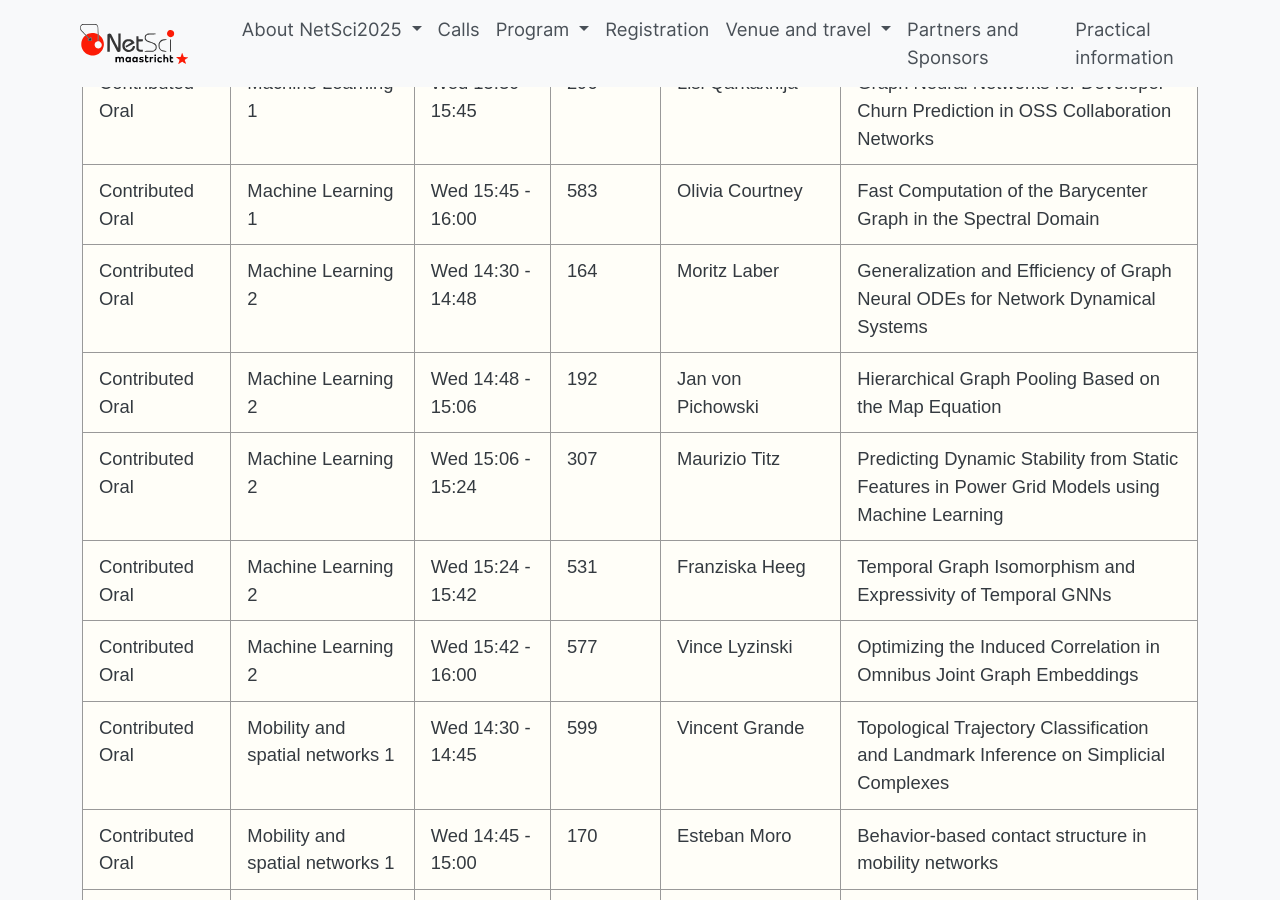
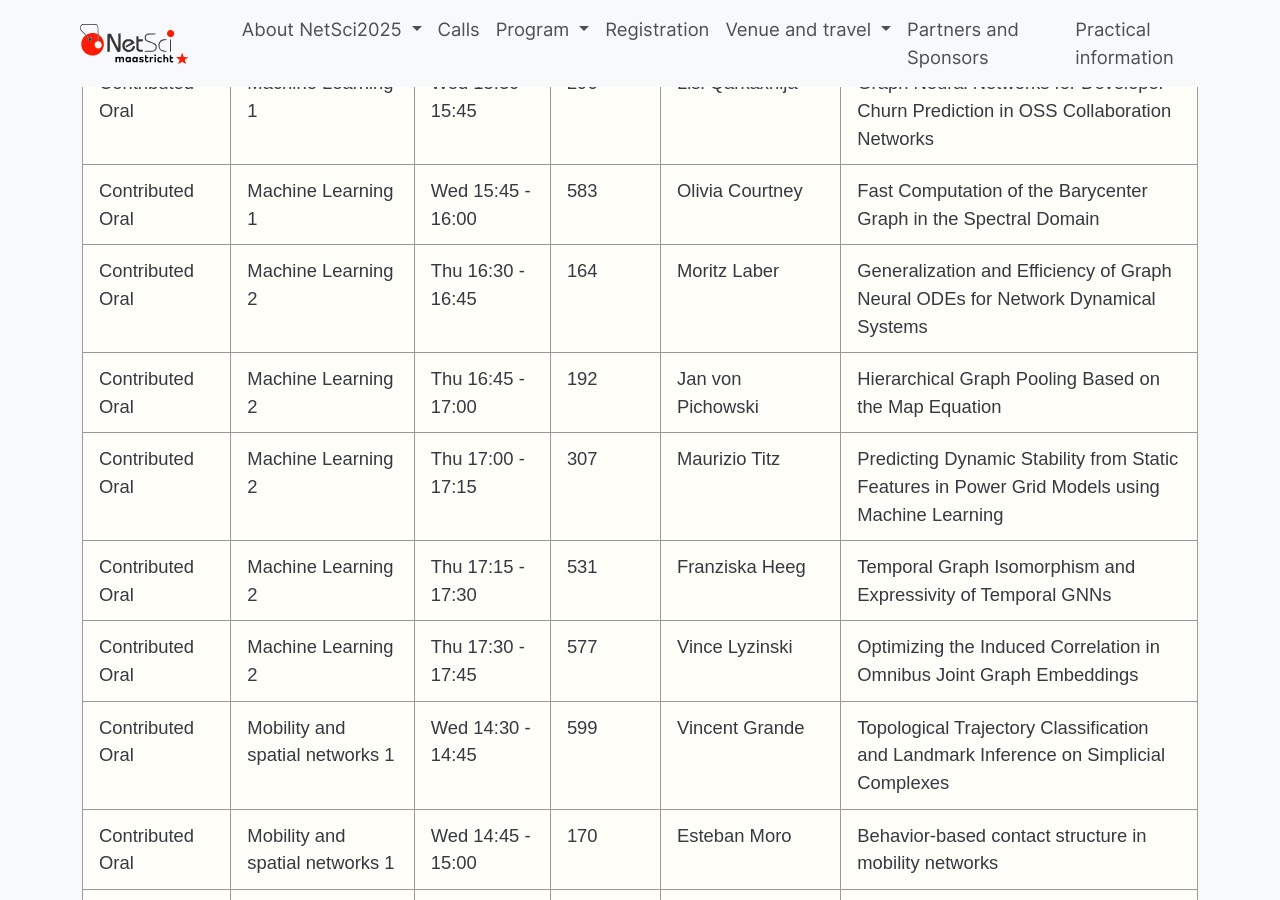
Before and after one commit to NetSci2025/netsci2025.github.io, a Jekyll site: the page built from all.md, in a window 1280 px wide and 900 px high, scrolled down 9475 px. Built offline with Jekyll 4.4.1, drawn with Linux system fonts in a browser that asks for light colours.

Commit message:
fix ml 2

```diff
--- a/_data/all.yml
+++ b/_data/all.yml
@@ -631,33 +631,33 @@
   Contribution_title: Fast Computation of the Barycenter Graph in the Spectral Domain
 - Contribution_type: Contributed Oral
   Session_name: Machine Learning 2
-  Time: Wed 14:30 - 14:48
+  Time: Thu 16:30 - 16:45
   Abstract_ID: 164
   Presenter: Moritz Laber
   Contribution_title: Generalization and Efficiency of Graph Neural ODEs for Network
     Dynamical Systems
 - Contribution_type: Contributed Oral
   Session_name: Machine Learning 2
-  Time: Wed 14:48 - 15:06
+  Time: Thu 16:45 - 17:00
   Abstract_ID: 192
   Presenter: Jan von Pichowski
   Contribution_title: Hierarchical Graph Pooling Based on the Map Equation
 - Contribution_type: Contributed Oral
   Session_name: Machine Learning 2
-  Time: Wed 15:06 - 15:24
+  Time: Thu 17:00 - 17:15
   Abstract_ID: 307
   Presenter: Maurizio Titz
   Contribution_title: Predicting Dynamic Stability from Static Features in Power Grid
     Models using Machine Learning
 - Contribution_type: Contributed Oral
   Session_name: Machine Learning 2
-  Time: Wed 15:24 - 15:42
+  Time: Thu 17:15 - 17:30
   Abstract_ID: 531
   Presenter: Franziska Heeg
   Contribution_title: Temporal Graph Isomorphism and Expressivity of Temporal GNNs
 - Contribution_type: Contributed Oral
   Session_name: Machine Learning 2
-  Time: Wed 15:42 - 16:00
+  Time: Thu 17:30 - 17:45
   Abstract_ID: 577
   Presenter: Vince Lyzinski
   Contribution_title: Optimizing the Induced Correlation in Omnibus Joint Graph Embeddings
```
